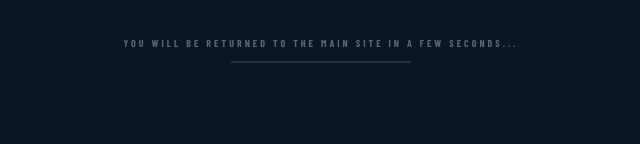
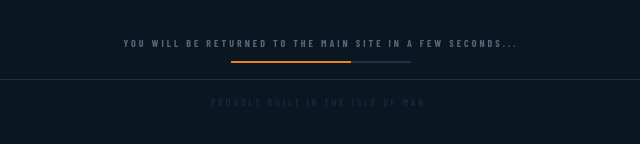
Before and after one commit to GRIDSEARCH-IOM/gridsearch-io, a plain HTML site: page confirmed/index.html in a window 1280 px wide. Shown: the part 676-820 px from the top of the page, 319-959 px from the left. Drawn offline with nearby package versions, Linux system fonts and the light colour scheme; a web font is replaced by a local one.

Commit message:
Add files via upload

```diff
--- a/confirmed/index.html
+++ b/confirmed/index.html
@@ -238,4 +238,12 @@
   <!-- Countdown -->
   <p class="redirect-text">You will be returned to the main site in a few seconds...</p>
   <div class="countdown-bar-wrap">
-    <div
+    <div class="countdown-bar"></div>
+  </div>
+
+  <footer>
+    <span>Proudly built in the Isle of Man.</span>
+  </footer>
+
+</body>
+</html>
```
